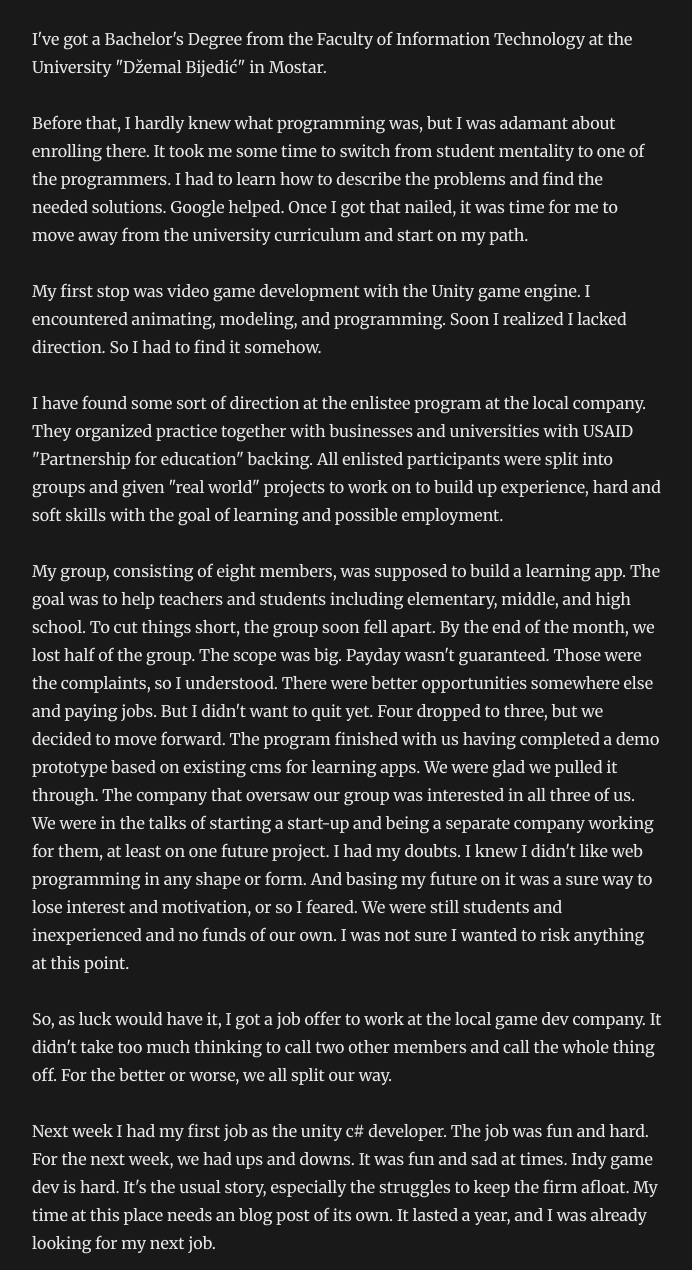
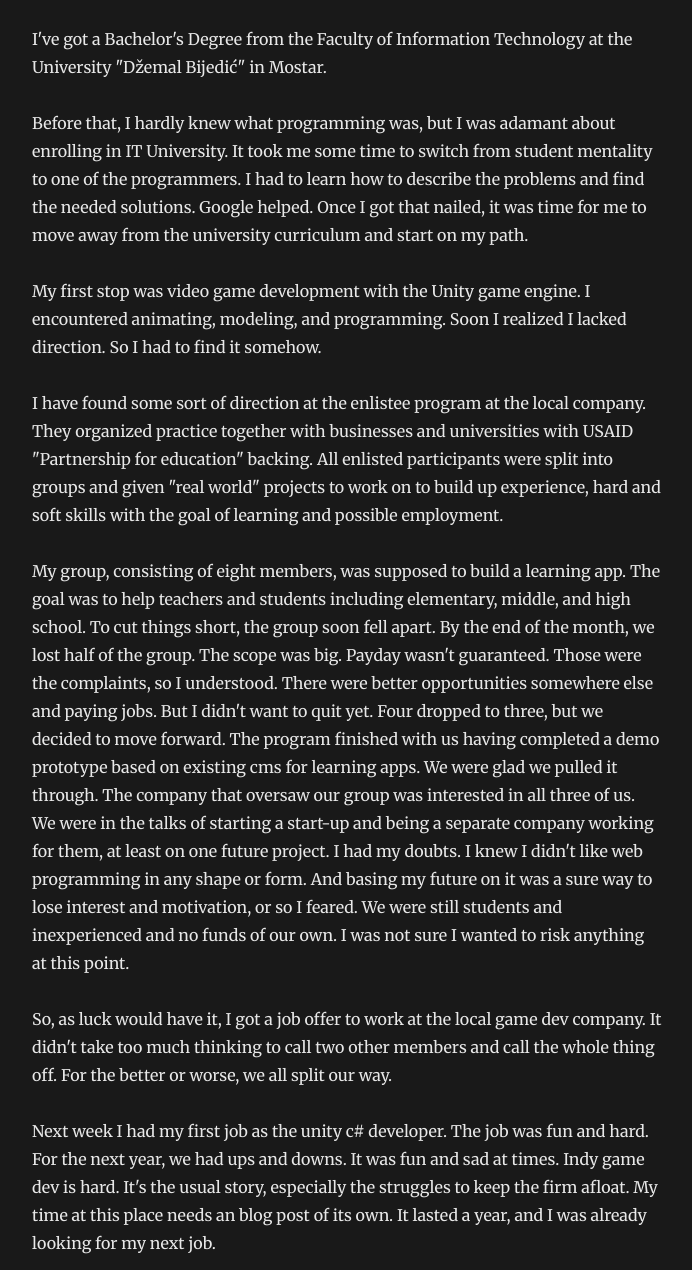
Before and after one commit to mulahasanovic/blog.sead.dev, a Gatsby site: page /whoami/ in a window 1280 px wide. Shown: the part 170-1440 px from the top of the page, without its empty margins (293-985 px from the left). Built offline with nearby package versions, Linux system fonts and the light colour scheme; Gatsby itself is replaced by a stand-in of ours; some packages are replaced by stand-ins of ours.

Commit message:
Blog typo fixes

```diff
--- a/content/blog/whoami/index.md
+++ b/content/blog/whoami/index.md
@@ -5,7 +5,7 @@ description: TL;DR - From Bachelor's Degree in IT over C# to Web Dev.
 ---
 I've got a Bachelor's Degree from the Faculty of Information Technology at the University "Džemal Bijedić" in Mostar.
 
-Before that, I hardly knew what programming was, but I was adamant about enrolling there. It took me some time to switch from student mentality to one of the programmers. I had to learn how to describe the problems and find the needed solutions. Google helped. Once I got that nailed, it was time for me to move away from the university curriculum and start on my path.
+Before that, I hardly knew what programming was, but I was adamant about enrolling in IT University. It took me some time to switch from student mentality to one of the programmers. I had to learn how to describe the problems and find the needed solutions. Google helped. Once I got that nailed, it was time for me to move away from the university curriculum and start on my path.
 
 My first stop was video game development with the Unity game engine. I encountered animating, modeling, and programming. Soon I realized I lacked direction. So I had to find it somehow.
 
@@ -15,6 +15,6 @@ My group, consisting of eight members, was supposed to build a learning app. The
 
 So, as luck would have it, I got a job offer to work at the local game dev company. It didn't take too much thinking to call two other members and call the whole thing off. For the better or worse, we all split our way.
 
-Next week I had my first job as the unity c# developer. The job was fun and hard. For the next week, we had ups and downs. It was fun and sad at times. Indy game dev is hard. It's the usual story, especially the struggles to keep the firm afloat. My time at this place needs an blog post of its own. It lasted a year, and I was already looking for my next job.
+Next week I had my first job as the unity c# developer. The job was fun and hard. For the next year, we had ups and downs. It was fun and sad at times. Indy game dev is hard. It's the usual story, especially the struggles to keep the firm afloat. My time at this place needs an blog post of its own. It lasted a year, and I was already looking for my next job.
 
 That brings us to my current job. A front-end developer, hehe.
```
